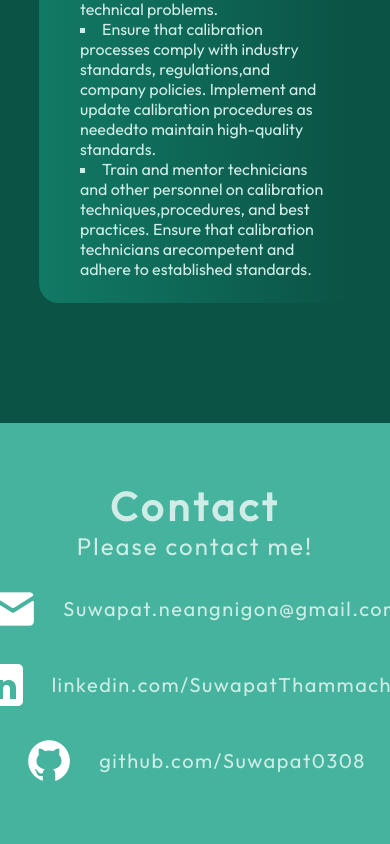
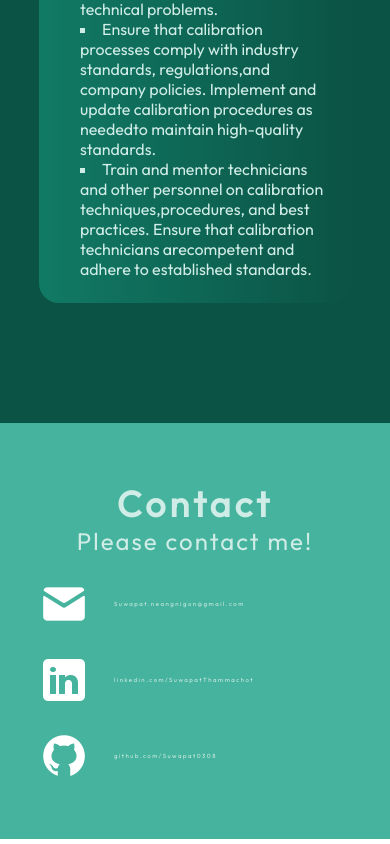
Before and after one commit to Suwapat0308/Porfolio, a React (Vite) app: page / in a window 390 px wide. Shown: the part 5377-6221 px from the top of the page. Built offline with nearby package versions, Linux system fonts and the light colour scheme.

Commit message:
Your descriptive commit message here

```diff
--- a/src/components/Contact/Contact.module.css
+++ b/src/components/Contact/Contact.module.css
@@ -13,7 +13,7 @@
 }
 
 .text h2 {
-  font-size: 40px;
+  font-size: 36px;
   font-weight: 700;
   letter-spacing: 4px;
 }
@@ -41,7 +41,7 @@
 .link a {
   color: var(--color-text);
   text-decoration: none;
-  font-size: 20px;
+  font-size: 16px;
   font-weight: 400;
   letter-spacing: 1.5px;
 }
@@ -59,6 +59,11 @@
   }
 
   .links {
-    align-items: center;
+    align-items: left;
+    font-size: 6px;
+  }
+  .links a{
+    align-items: left;
+    font-size: 6px;
   }
 }
```
